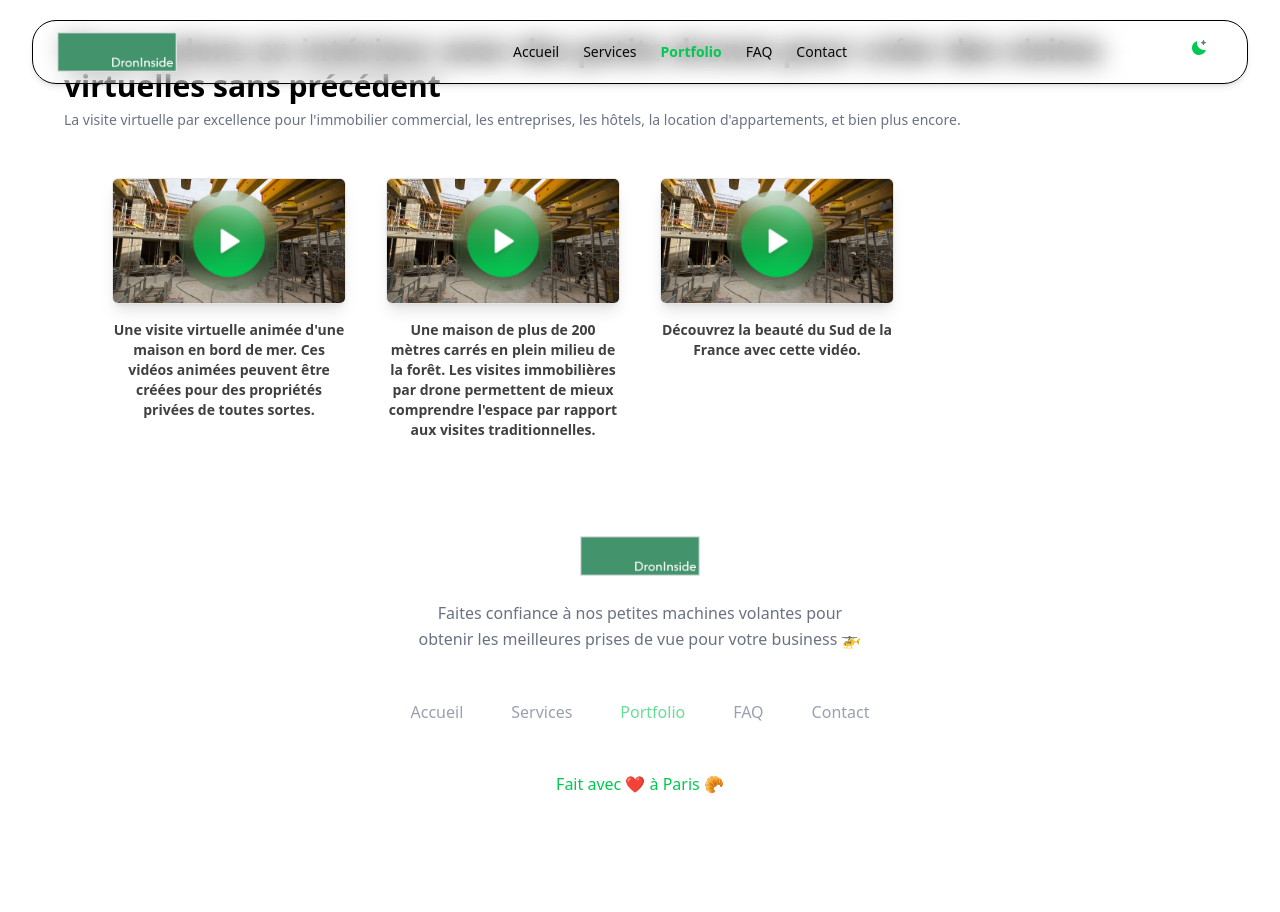
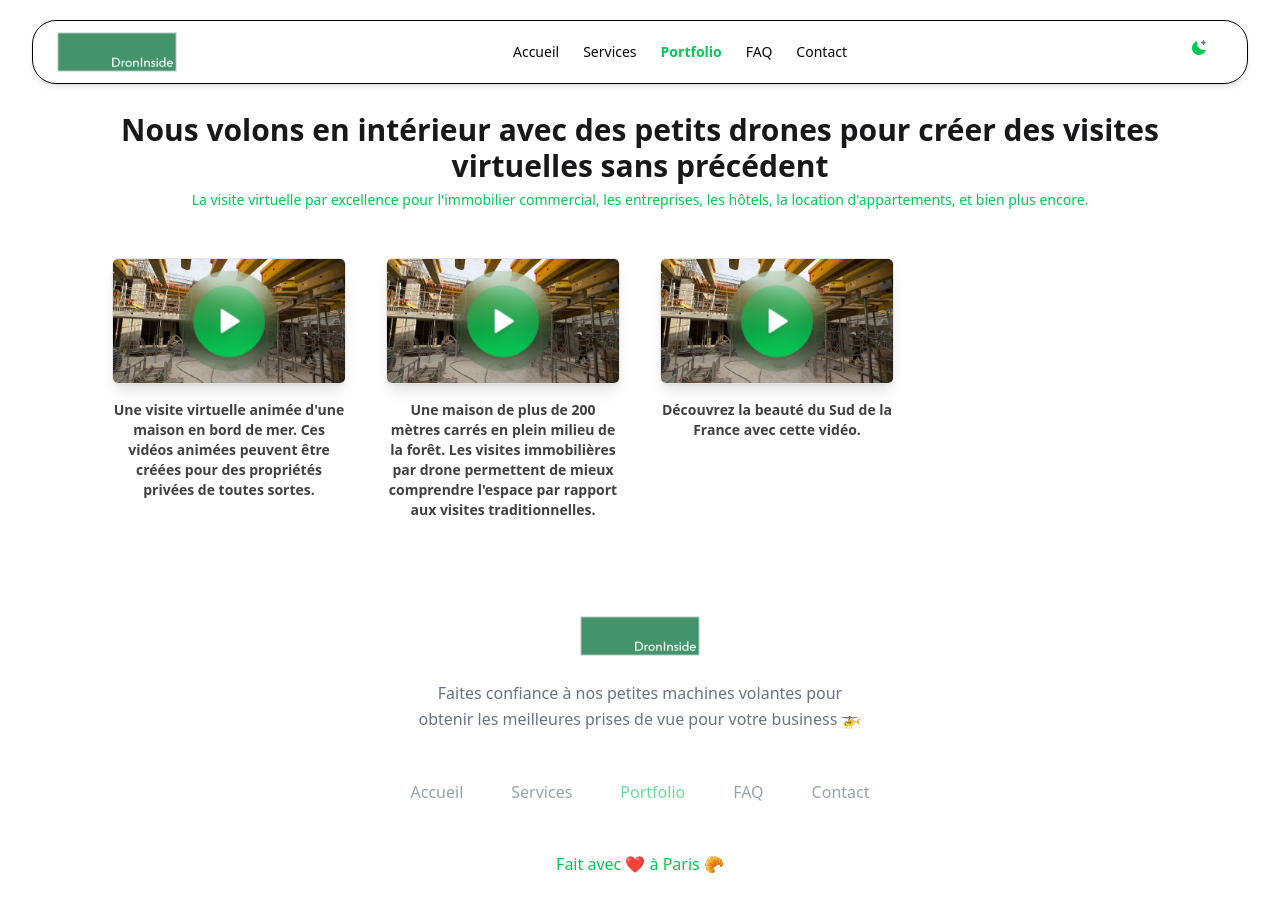
Before and after one commit to newtondotcom/droneinside, a Next.js app: page /portfolio in a window 1280 px wide. Shown: the top 912 px of the page. Built offline with nearby package versions, Linux system fonts and the light colour scheme.

Commit message:
style: add motion to reused title component

```diff
--- a/src/app/faq/page.tsx
+++ b/src/app/faq/page.tsx
@@ -1,4 +1,5 @@
 "use client";
+import Title from "@/components/layout/title";
 import {
   Accordion,
   AccordionItem,
@@ -34,25 +35,21 @@ export default function FAQ() {
   }, []);
 
   return (
-    <div className="mx-auto min-h-screen max-w-screen-xl px-5">
-      <div className="flex flex-col items-center">
-        <h2 className="mt-5 text-5xl font-bold tracking-tight text-black">
-          FAQ
-        </h2>
-        <p className="mt-3 text-xl text-neutral-500">
-          {translate("faq_title")}
-        </p>
-      </div>
+    <div className="mx-auto min-h-screen max-w-screen-xl px-5  mt-20">
+      <Title
+        title={translate("faq_title")}
+        subtitle={translate("faq_subtitle")}
+      />
       <Accordion
         type="single"
         collapsible
-        className="mx-auto mt-8 max-w-xl divide-y divide-neutral-200 text-black"
+        className="mx-auto mt-8 max-w-xl divide-y divide-neutral-200"
       >
         {faqList.map(({ question, answer }, index) => (
           <AccordionItem key={index} value={`item-${index}`}>
             <AccordionTrigger>{question}</AccordionTrigger>
             <AccordionContent>
-              <p className="mt-3 text-black">{answer}</p>
+              <p className="mt-3">{answer}</p>
             </AccordionContent>
           </AccordionItem>
         ))}
--- a/src/app/portfolio/page.tsx
+++ b/src/app/portfolio/page.tsx
@@ -6,7 +6,7 @@ import videos from "@/lib/data/videos";
 
 export default function Portfolio() {
   return (
-    <div className="flex flex-col">
+    <div className="flex flex-col  mt-20">
       <Title
         title={translate("services_title")}
         subtitle={translate("service_subtitle")}
--- a/src/app/services/page.tsx
+++ b/src/app/services/page.tsx
@@ -7,7 +7,7 @@ import services from "@/lib/data/services";
 
 const Services = () => {
   return (
-    <div className="flex flex-col">
+    <div className="flex flex-col mt-20">
       <Title
         title={translate("services_title")}
         subtitle={translate("service_subtitle")}
--- a/src/components/layout/title.tsx
+++ b/src/components/layout/title.tsx
@@ -1,4 +1,5 @@
 import React from "react";
+import { motion } from "motion/react";
 
 type Props = {
   title: string;
@@ -7,10 +8,17 @@ type Props = {
 
 const Title: React.FC<Props> = ({ title, subtitle }) => {
   return (
-    <div className="mb-8 px-16 pt-8">
-      <h1 className="text-2xl font-bold text-black sm:text-3xl">{title}</h1>
-      <p className="mt-1.5 text-sm text-gray-500">{subtitle}</p>
-    </div>
+    <motion.div
+      initial={{ opacity: 0, y: 20 }}
+      animate={{ opacity: 1, y: 0 }}
+      transition={{ duration: 0.5 }}
+      className="b-10 text-center mb-8 px-16 pt-8"
+    >
+      <h1 className="text-2xl font-bold text-secondary-foreground sm:text-3xl">
+        {title}
+      </h1>
+      <p className="mt-1.5 text-sm text-primary">{subtitle}</p>
+    </motion.div>
   );
 };
 
```
